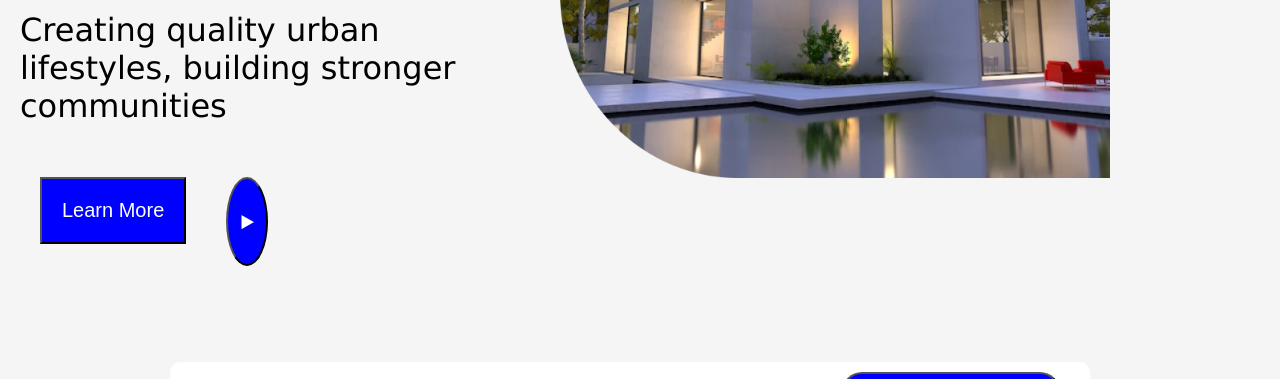
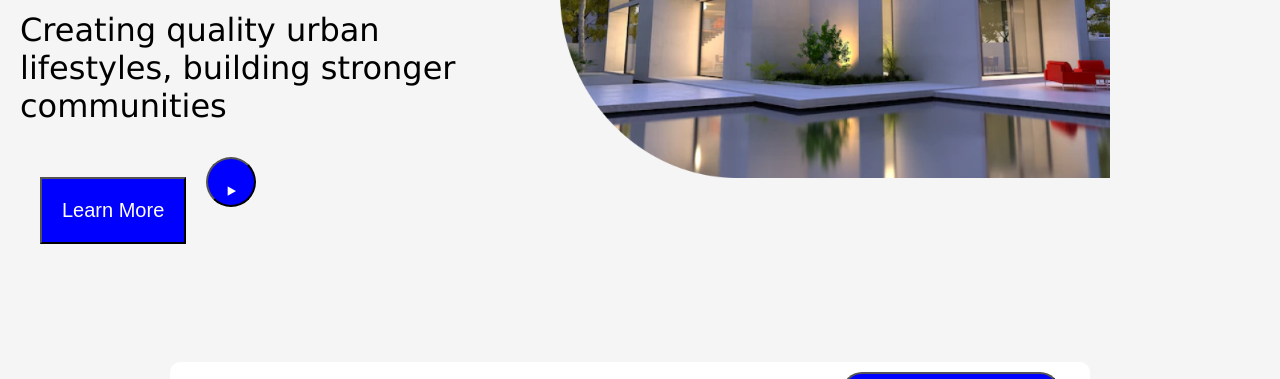
Before and after one commit to MurituMaina/ValliesEstate, a plain HTML site: page index.html in a window 1280 px wide. Shown: the part 356-735 px from the top of the page. Drawn offline with Linux system fonts and the light colour scheme.

Commit message:
Update the video Icon shape

```diff
--- a/assets/css/index.css
+++ b/assets/css/index.css
@@ -169,9 +169,11 @@ body {
 
 .video_ico {
     padding: 10px;
-    font-size: 3em;
-    border-radius: 75%;
-    margin: 20px;
+    border-radius: 50%;
+    font-size: 2em;
+    align-items: center;
+    width: 50px;
+    height: 50px;
     background-color: blue;
     color: white;
 }
@@ -624,14 +626,14 @@ footer {
     padding: 20px;
     margin: 10px;
     text-align: left;
-    font-family:"Oleo Script";
+    font-family:'Courier';
     float: left;
 
 }
 
 .vallie h3 {
     font-size: 1em;
-    font-family: 'Space Grotesk', 'Oleo Script';
+    font-family: 'Courier New', Courier, monospace;
 }
 
 
```
